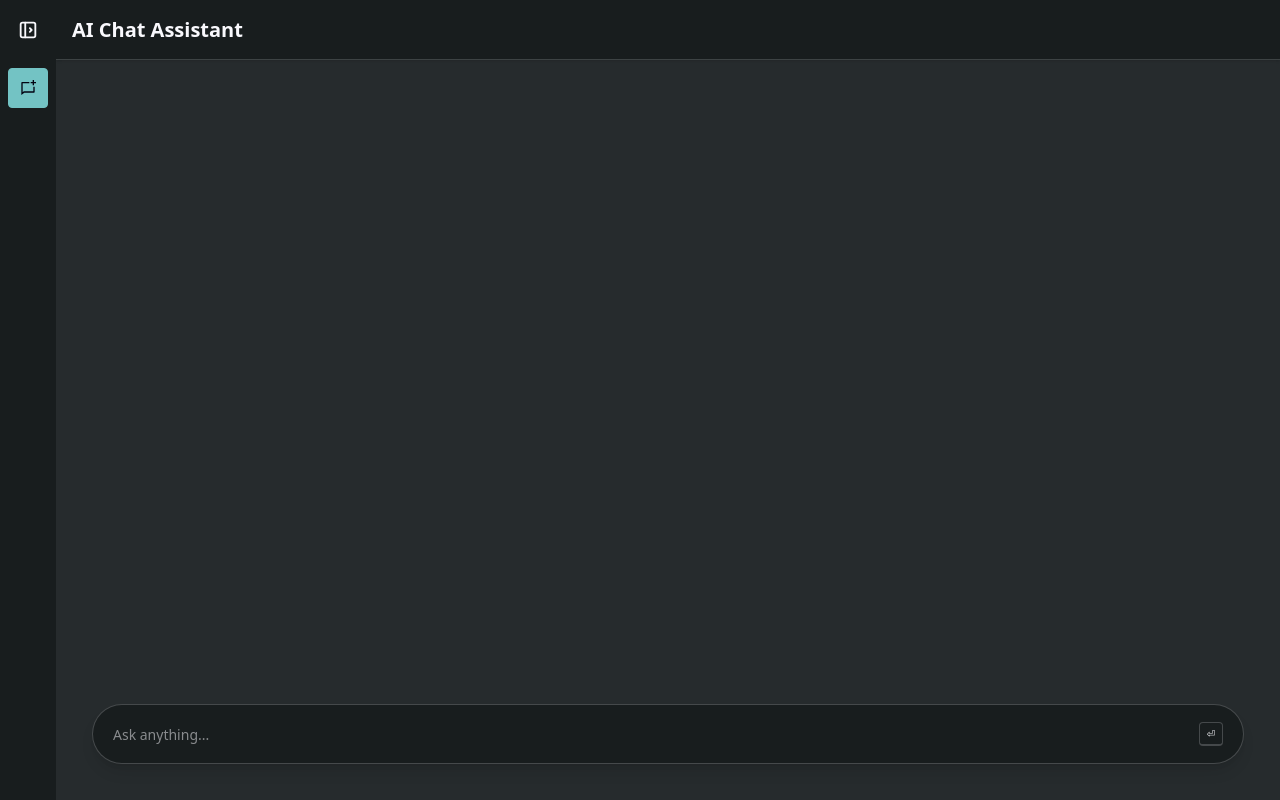
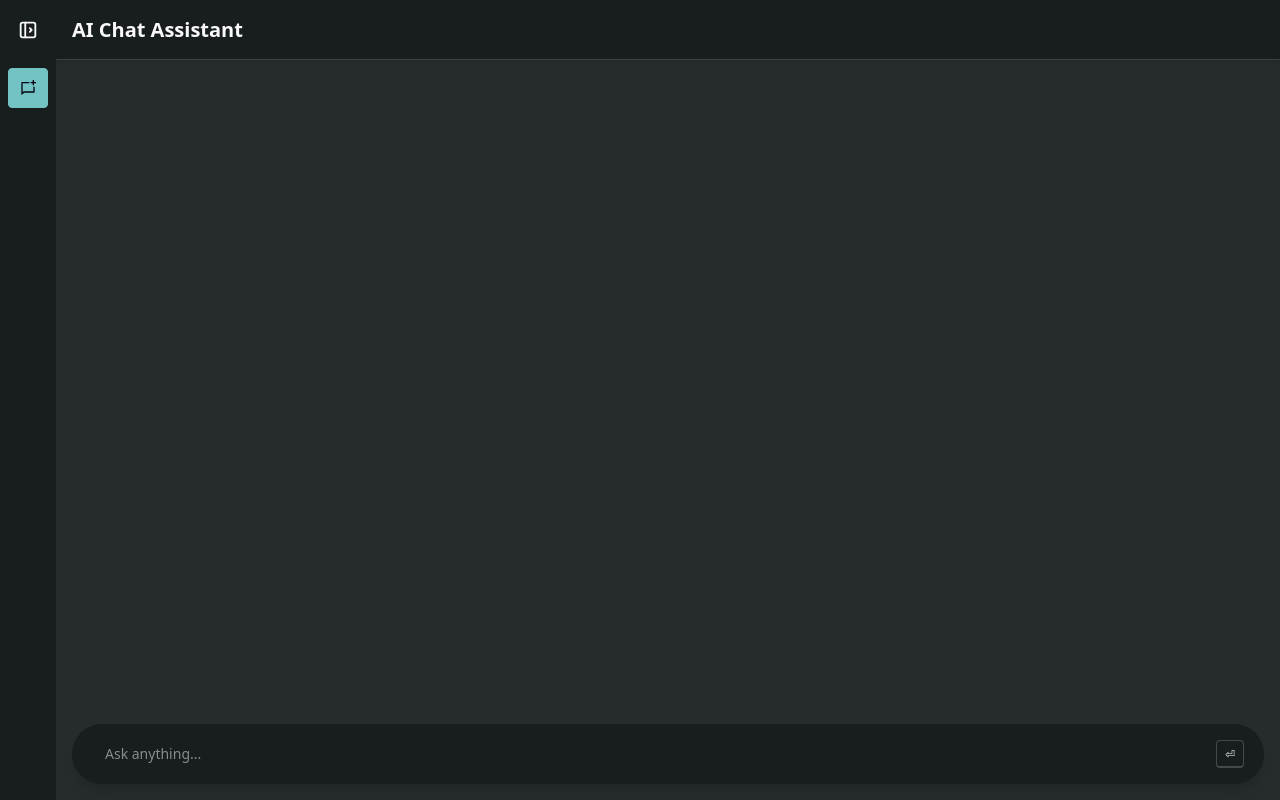
Before and after one commit to NonPN/NonPN.github.io, a React (Vite) app: page / in a window 1280 px wide. Built offline with nearby package versions, Linux system fonts and the light colour scheme.

Commit message:
feat: support multiple lines chat input

```diff
--- a/package.json
+++ b/package.json
@@ -19,6 +19,7 @@
     "react": "^19.1.1",
     "react-dom": "^19.1.1",
     "react-icons": "^5.5.0",
+    "react-markdown": "^10.1.0",
     "react-router-dom": "^7.9.5",
     "tailwindcss": "^4.1.17",
     "zustand": "^5.0.8"
--- a/src/components/chat/ChatInput.tsx
+++ b/src/components/chat/ChatInput.tsx
@@ -1,4 +1,4 @@
-import { type FormEvent, useState } from "react";
+import { useEffect, useState } from "react";
 
 interface ChatInputProps {
   onSendMessage: (message: string) => void;
@@ -7,31 +7,41 @@ interface ChatInputProps {
 
 const ChatInput = ({ onSendMessage, isLoading = false }: ChatInputProps) => {
   const [message, setMessage] = useState("");
+  const [multipleLines, setMultipleLines] = useState(false);
 
-  const handleSubmit = (e: FormEvent) => {
+  const handleKeyDown = (e: React.KeyboardEvent<HTMLTextAreaElement>) => {
+    if (e.key === "Enter" && !e.shiftKey) {
       e.preventDefault();
       if (message.trim() && !isLoading) {
         onSendMessage(message);
         setMessage("");
       }
+    }
   };
 
+  useEffect(() => {
+    if (message.includes("\n")) {
+      setMultipleLines(true);
+    } else {
+      setMultipleLines(false);
+    }
+  }, [message]);
+
   return (
-    <form onSubmit={handleSubmit} className="bg-base-100 p-4">
-      <div className="flex gap-4">
-        <label className="input bg-base-200 m-5 min-h-15 flex-1 rounded-full border px-5 py-2 shadow-lg">
-          <input
-            type="text"
+    <div className="p-4">
+      <div className="bg-base-200 flex min-h-15 items-center gap-4 rounded-full px-5 py-2 shadow-lg">
+        <textarea
           value={message}
           onChange={(e) => setMessage(e.target.value)}
           disabled={isLoading}
-            className="grow"
+          className="textarea textarea-ghost min-h-6 grow resize-none leading-tight focus-within:bg-transparent focus:outline-none"
+          rows={multipleLines ? 3 : 1}
+          onKeyDown={handleKeyDown}
           placeholder="Ask anything..."
         />
-          <kbd className="kbd kbd-md">⏎</kbd>
-        </label>
+        <kbd className="kbd kbd-lg">⏎</kbd>
       </div>
-    </form>
+    </div>
   );
 };
 
--- /dev/null
+++ b/src/components/chat/ChatMessage.tsx
@@ -0,0 +1,17 @@
+import type { Message } from "@/types/chat";
+import Markdown from "react-markdown";
+
+const ChatMessage = ({ content, isAI, timestamp }: Message) => {
+  return (
+    <div className={`chat ${isAI ? "chat-start" : "chat-end"} mb-4`}>
+      <div
+        className={`${isAI ? "chat-bubble" : "chat-bubble chat-bubble-primary"} wrap-break-word whitespace-pre-wrap`}
+      >
+        <Markdown>{content}</Markdown>
+        <span className="mt-1 block text-xs opacity-70">{timestamp}</span>
+      </div>
+    </div>
+  );
+};
+
+export default ChatMessage;
--- a/src/components/chat/MessageList.tsx
+++ b/src/components/chat/ChatMessageList.tsx
@@ -1,22 +1,17 @@
-import Message from "./Message";
+import ChatMessage from "./ChatMessage";
+import type { Message } from "@/types/chat";
 
-interface Message {
-  id: string;
-  content: string;
-  isAI: boolean;
-  timestamp: string;
-}
-
-interface MessageListProps {
+interface ChatMessageListProps {
   messages: Message[];
 }
 
-const MessageList = ({ messages }: MessageListProps) => {
+const ChatMessageList = ({ messages }: ChatMessageListProps) => {
   return (
     <div className="max-w-full flex-1 overflow-y-auto p-4">
       {messages.map((message) => (
-        <Message
+        <ChatMessage
           key={message.id}
+          id={message.id}
           content={message.content}
           isAI={message.isAI}
           timestamp={message.timestamp}
@@ -26,4 +21,4 @@ const MessageList = ({ messages }: MessageListProps) => {
   );
 };
 
-export default MessageList;
+export default ChatMessageList;
--- a/src/components/chat/Message.tsx
+++ /dev/null
@@ -1,20 +0,0 @@
-interface MessageProps {
-  content: string;
-  isAI: boolean;
-  timestamp: string;
-}
-
-const Message = ({ content, isAI, timestamp }: MessageProps) => {
-  return (
-    <div className={`chat ${isAI ? "chat-start" : "chat-end"} mb-4`}>
-      <div
-        className={`${isAI ? "chat-bubble" : "chat-bubble chat-bubble-primary"} wrap-break-word whitespace-normal`}
-      >
-        <p className="text-sm md:text-base">{content}</p>
-        <span className="mt-1 block text-xs opacity-70">{timestamp}</span>
-      </div>
-    </div>
-  );
-};
-
-export default Message;
--- a/src/pages/Home.tsx
+++ b/src/pages/Home.tsx
@@ -1,7 +1,7 @@
 import { useState } from "react";
-import ChatSidebar from "../components/chat/ChatSidebar";
-import MessageList from "../components/chat/MessageList";
-import ChatInput from "../components/chat/ChatInput";
+import ChatSidebar from "@/components/chat/ChatSidebar";
+import ChatMessageList from "@/components/chat/ChatMessageList";
+import ChatInput from "@/components/chat/ChatInput";
 import type { Message } from "@/types/chat";
 import { useChatStore } from "@/store/ChatStore";
 
@@ -77,7 +77,7 @@ const Home = () => {
             AI Chat Assistant
           </h1>
         </div>
-        <MessageList messages={messages} />
+        <ChatMessageList messages={messages} />
         <ChatInput onSendMessage={handleSendMessage} isLoading={isLoading} />
       </div>
     </div>
```
Also changed, not shown: 1 other file (tests, documents, lock files or other folders). Lines whose indentation alone changed are shown as unchanged.
